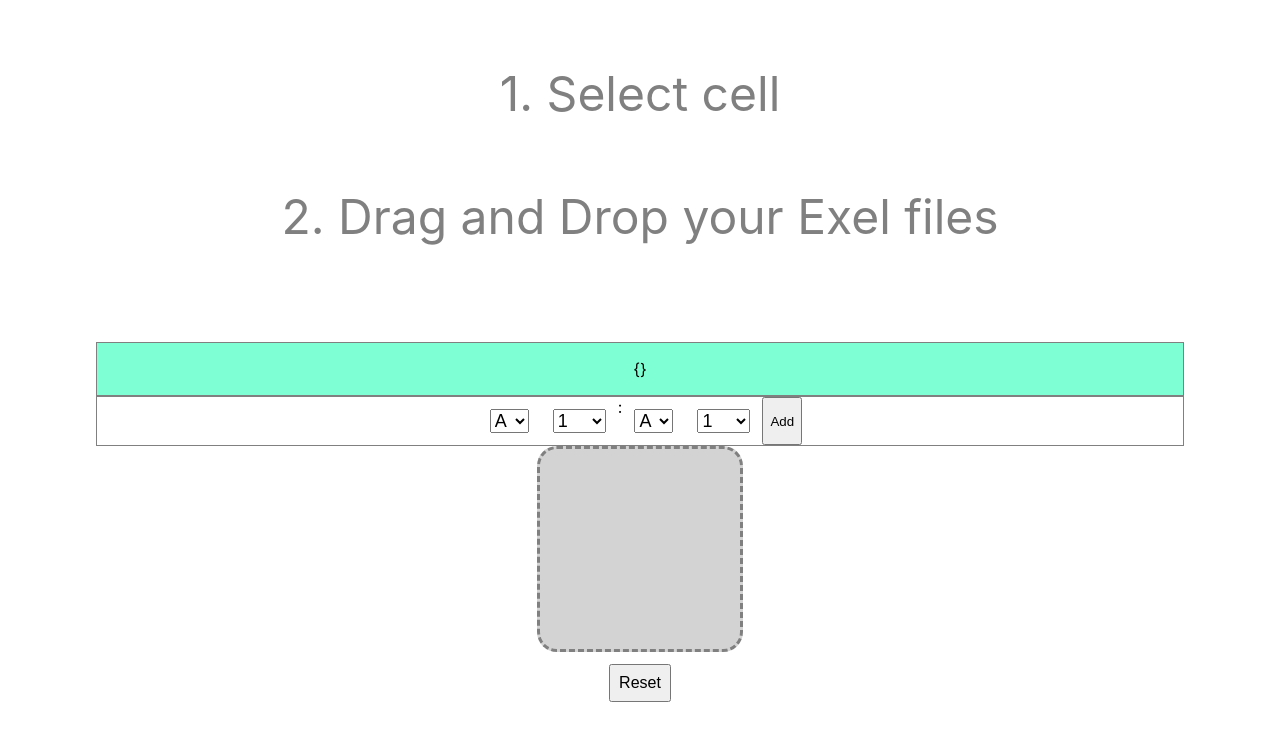
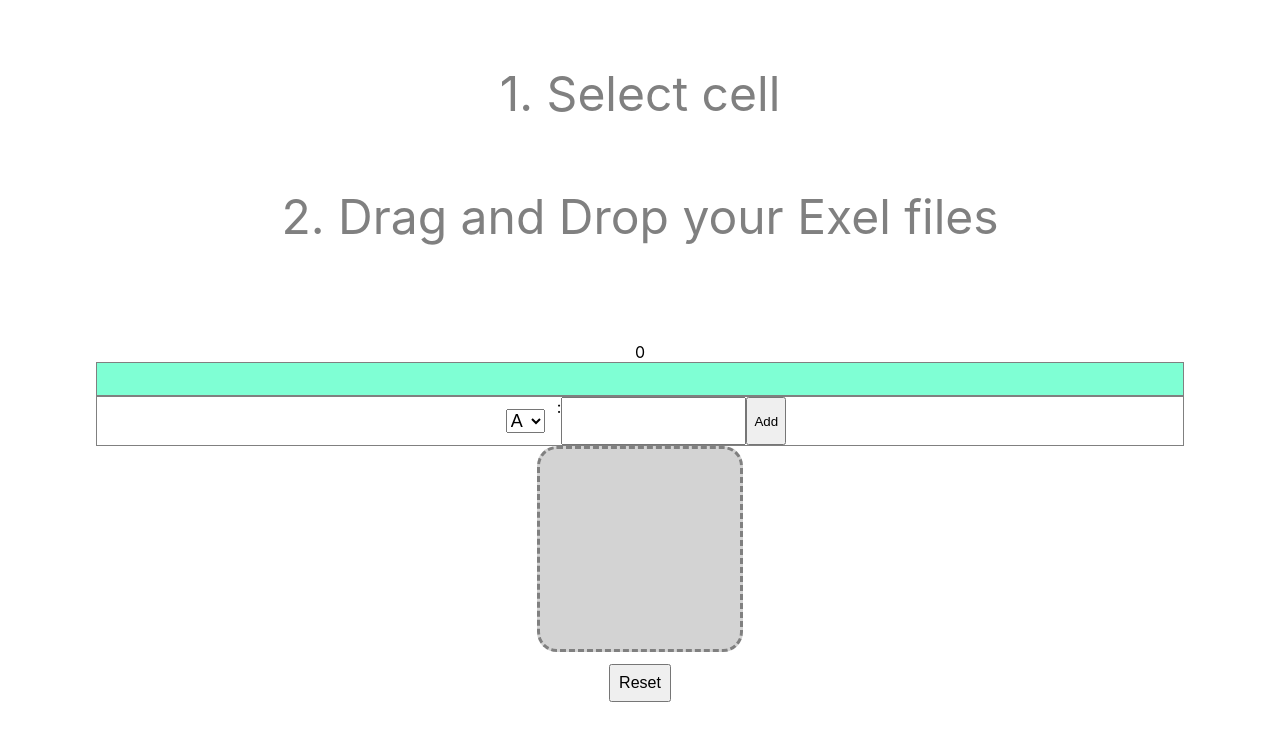
Before and after one commit to csabat/exel-parser, a React (Create React App) app: page / in a window 1280 px wide. Shown: the top 740 px of the page. Built offline with nearby package versions, Linux system fonts and the light colour scheme.

Commit message:
extended

```diff
--- a/src/App.js
+++ b/src/App.js
@@ -1,6 +1,6 @@
 import React, { Component } from 'react';
 import './App.css';
-import ParseInput from './components/ParseInput';
+import SingleDocParse from './components/SingleDocParse';
 import Header from './components/Header';
 
 class App extends Component {
@@ -8,7 +8,7 @@ class App extends Component {
     return (
       <div>
         <Header />
-        <ParseInput/>
+        <SingleDocParse />
       </div>
     );
   }
--- /dev/null
+++ b/src/components/ColumnSelector.js
@@ -0,0 +1,19 @@
+import React from 'react'
+
+export default function ColumnSelector(props) {
+    let columns = ['A', 'B', 'C', 'D', 'E', 'F', 'G', 'H', 'I', 'J', 'K', 'L', 'M', 'N', 'O', 'P', 'Q', 'R', 'S', 'T', 'U', 'V', 'W', 'X', 'Y', 'Z']
+    return (
+        <div>
+            <select style={style} onChange={props.handleColumnChange}>
+                {columns.map(column => (<option value={column}>{column}</option>))}
+            </select>
+        </div>
+
+    )
+}
+
+
+const style= {
+    fontSize: '18px',
+    margin: '12px'
+}
--- a/src/components/ParseInput.js
+++ b/src/components/ParseInput.js
@@ -31,8 +31,8 @@ export default class ParseInput extends Component {
             var workbook = XLSX.read(data, { type: 'binary' });
             var first_sheet_name = workbook.SheetNames[0];
             var worksheet = workbook.Sheets[first_sheet_name];
-            const values = this.state.cells.map((cell) => `${worksheet[cell.key].v} : ${worksheet[cell.value].v} \n`)
-            this.setState({results: [...values, ...this.state.results]})
+            const values = this.state.cells.map((cell) => `"${worksheet[cell.key].v}" : ${worksheet[cell.value].v} ,`)
+            this.setState({results: [values, ...this.state.results]})
         }
         reader.readAsBinaryString(file);
     }
@@ -50,14 +50,7 @@ export default class ParseInput extends Component {
 
     }
 
-    handleColumnChange = (e, fieldName) => {
-        console.log(e.target.value)
-        this.setState({
-            [fieldName]: e.target.value
-        })
-    }
-
-    handleRowChange = (e, fieldName) => {
+    handleSelectorChange = (e, fieldName) => {
         console.log(e.target.value)
         this.setState({
             [fieldName]: e.target.value
@@ -88,13 +81,13 @@ export default class ParseInput extends Component {
                 {'}'}
               </div>
               <div style={dataItemStyle}>
-                <Selector handleColumnChange={(e) => this.handleColumnChange(e, 'nameColumn')} handleRowChange={(e) => this.handleRowChange(e, 'nameRow')}/> :
-                <Selector handleColumnChange={(e) => this.handleColumnChange(e, 'valueColumn')} handleRowChange={(e) => this.handleRowChange(e, 'valueRow')}/>
+                <Selector handleColumnChange={(e) => this.handleSelectorChange(e, 'nameColumn')} handleRowChange={(e) => this.handleSelectorChange(e, 'nameRow')}/> :
+                <Selector handleColumnChange={(e) => this.handleSelectorChange(e, 'valueColumn')} handleRowChange={(e) => this.handleSelectorChange(e, 'valueRow')}/>
                 <button onClick={this.addDataField}>Add</button>
               </div>
                 <div  onDrop={this.onDrop} onDragEnter={(e) => e.preventDefault()} onDragOver={e => e.preventDefault()} style={{ height: 200, width: 200, backgroundColor: 'lightGrey', margin: 'auto', border:'3px dashed grey', borderRadius: '20px' }}></div>
                 <button onClick={this.onClickHandler} style={{padding: '8px', marginTop: '12px', fontSize:'16px'}}>Reset</button>
-                {this.state.results.map(result => (<p>{'{'} {result} {'}'} </p>))}
+                {this.state.results.map(result => (<p>{'{'} {result} {'},'} </p>))}
             </div>
         )
     }
--- /dev/null
+++ b/src/components/SingleDocParse.js
@@ -0,0 +1,140 @@
+import React, { Component } from 'react'
+import XLSX from 'xlsx'
+import ColumnSelector from './ColumnSelector';
+
+export default class SingleDocParse extends Component {
+    state = {
+        model: {
+        },
+        start: 1,
+        end: 10,
+        column: '',
+        fieldName: '',
+        results: [],
+        rABS: true
+    }
+
+    //create an array with start til end
+    //map the arrayrow-> row -> map model.keys(key => )
+
+    onClickHandler = (e) => {
+        this.setState({
+            results: []
+        })
+    }
+
+    setupReader = (file) => {
+      var name = file.name;
+      console.log(name)
+      var reader = new FileReader();
+      reader.onload = (e) => {
+          // get file content
+          var data = e.target.result;
+          var workbook = XLSX.read(data, { type: 'binary' });
+          var first_sheet_name = workbook.SheetNames[0];
+          var worksheet = workbook.Sheets[first_sheet_name];
+            let rows = []
+            this.newMethod(this.state.start, this.state.end, rows)
+            console.log(rows)
+            const values = rows.map((row) => {
+              console.log(row);
+              let keys = Object.keys(this.state.model);
+                let obj = {};
+                keys.map((key) => {
+                  const cell = `${key}${row}`
+                  console.log(cell)
+                  const value = worksheet[cell] ? worksheet[cell].v : ''
+                  obj = {
+                    ...obj,
+                    [this.state.model[key]]: value
+                  }
+                })
+                return obj;
+            })
+            this.setState({results: values})
+        }
+        reader.readAsBinaryString(file);
+    }
+
+    renderModel = () => {
+      const keys = Object.keys(this.state.model);
+      return keys.map(key => <p>{key} : {this.state.model[key]}</p>)
+    }
+
+    onDrop = (e) => {
+        e.stopPropagation();
+        e.preventDefault();
+
+        var files = e.dataTransfer.files;
+
+        Array.from(files).forEach(file => {
+            this.setupReader(file)
+           })
+
+    }
+
+    handleSelectorChange = (e, fieldName) => {
+        console.log(e.target.value)
+        this.setState({
+            [fieldName]: e.target.value
+        })
+    }
+
+    addDataField = (e) => {
+      this.setState({
+        model: {
+          ...this.state.model,
+          [this.state.column]: this.state.fieldName
+        }
+      })
+    }
+
+    newMethod(start, end, array) {
+      for (let x = start; x < end; x++) {
+        array.push(x);
+      }
+    }
+
+
+    render() {
+
+        const returnJsonData = "text/json;charset=utf-8," + encodeURIComponent(JSON.stringify(this.state.results));
+
+        console.log(this.state.results)
+        return (
+
+            <div style={style}>
+            { this.state.results.length && <a href={`data: ${returnJsonData}`} download={'data.json'}>Download Data</a> }
+            <div style={dataModel}>
+              {this.renderModel()}
+            </div>
+              <div style={dataItemStyle}>
+                <ColumnSelector handleColumnChange={(e) => this.handleSelectorChange(e, 'column')}/> :
+                <input value={this.state.model.fieldName} onChange={(e) => this.handleSelectorChange(e, 'fieldName')}/>
+                <button onClick={this.addDataField}>Add</button>
+              </div>
+                <div  onDrop={this.onDrop} onDragEnter={(e) => e.preventDefault()} onDragOver={e => e.preventDefault()} style={{ height: 200, width: 200, backgroundColor: 'lightGrey', margin: 'auto', border:'3px dashed grey', borderRadius: '20px' }}></div>
+                <button onClick={this.onClickHandler} style={{padding: '8px', marginTop: '12px', fontSize:'16px'}}>Reset</button>
+            </div>
+        )
+    }
+}
+
+const style = {
+    padding: '0 6rem',
+    margin: 'auto',
+    textAlign: 'center',
+    marginTop: '6rem'
+}
+
+const dataItemStyle = {
+  border: '1px solid grey',
+  display: 'flex',
+  justifyContent: 'center',
+}
+
+const dataModel = {
+  padding: '1rem',
+  border: '1px solid grey',
+  backgroundColor: 'aquamarine'
+}
```
